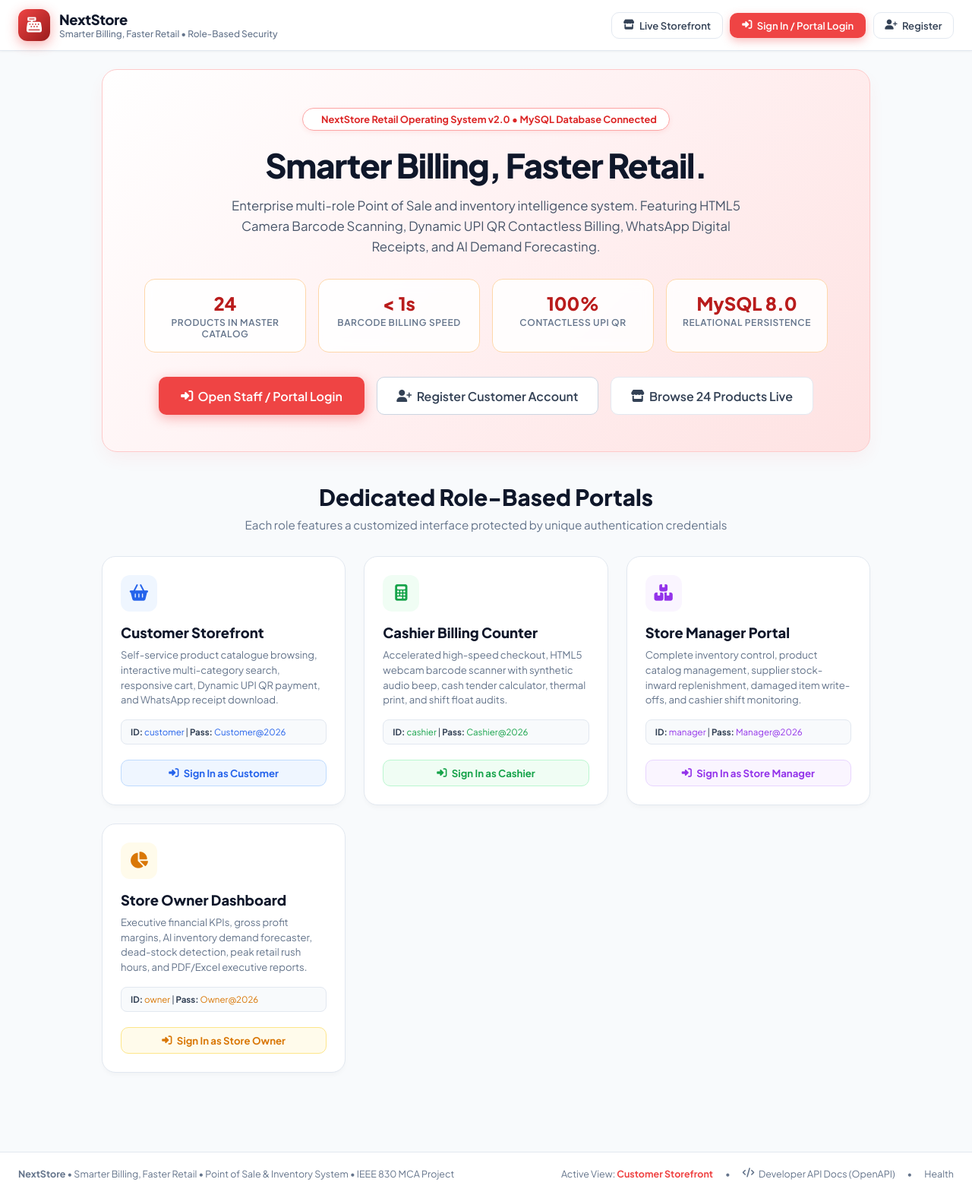
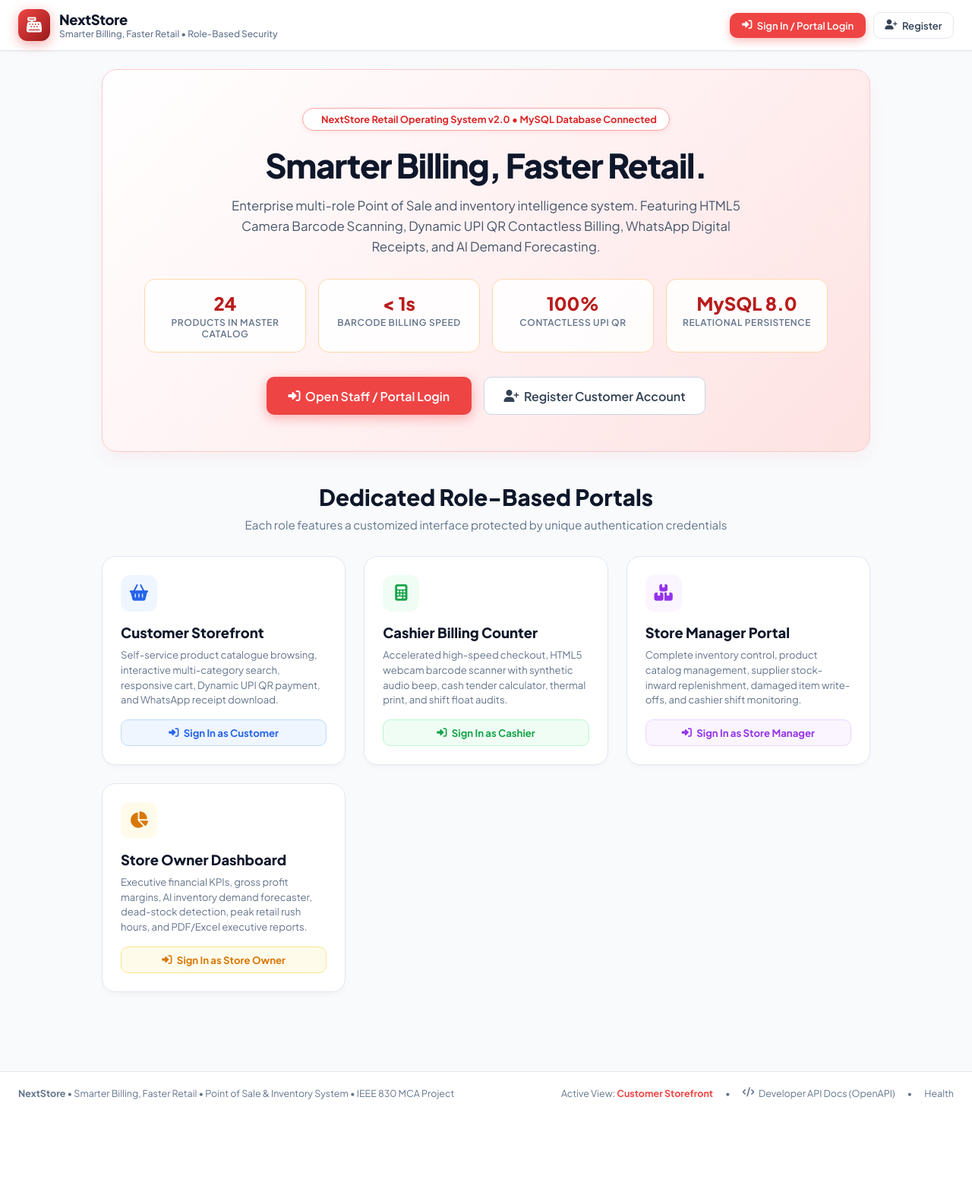
Before and after one commit to CheenuSagar/Minor_Major-Project, a Spring Boot app: page / in a window 1280 px wide. Shown: the whole page at 76% size. After the commit the page ends 1447 px from the top, so only its background shows below. Run offline with Spring Boot 4, Linux system fonts and the light colour scheme; data comes from the database, SQL or seed files in the repository; some of the project's set-up classes (security, data sources, template engines, error pages and the like) are left out, and stand-ins take their place.

Commit message:
fix: remove autofill credentials, remove browse products button, and configure passwordless MySQL bypass

```diff
--- a/src/main/resources/application-mysql.yml
+++ b/src/main/resources/application-mysql.yml
@@ -1,8 +1,8 @@
 spring:
   datasource:
     url: ${DB_URL:jdbc:mysql://localhost:3306/pos_inventory_db?createDatabaseIfNotExist=true&useSSL=false&serverTimezone=UTC&allowPublicKeyRetrieval=true}
-    username: ${DB_USERNAME:root}
-    password: ${DB_PASSWORD:root}
+    username: ${DB_USERNAME:pos_app}
+    password: ${DB_PASSWORD:}
     driver-class-name: com.mysql.cj.jdbc.Driver
     hikari:
       connection-timeout: 30000
--- a/src/main/resources/static/index.html
+++ b/src/main/resources/static/index.html
@@ -650,9 +650,6 @@
     <div class="nav-actions">
       <!-- Logged Out Actions -->
       <div id="loggedOutActions" style="display: flex; align-items: center; gap: 0.6rem;">
-        <button onclick="scrollToCatalogue()" class="btn btn-secondary" style="font-size: 0.82rem; padding: 0.5rem 0.9rem;">
-          <i class="fa-solid fa-store mr-1"></i> Live Storefront
-        </button>
         <button onclick="openAuthModal('LOGIN')" class="btn btn-primary" style="font-size: 0.82rem; padding: 0.5rem 1rem; box-shadow: 0 4px 12px rgba(239, 68, 68, 0.35);">
           <i class="fa-solid fa-right-to-bracket mr-1"></i> Sign In / Portal Login
         </button>
@@ -725,10 +722,7 @@
         <button onclick="openAuthModal('REGISTER')" class="btn btn-secondary" style="font-size: 1rem; padding: 0.85rem 1.6rem; border-color: #cbd5e1;">
           <i class="fa-solid fa-user-plus mr-2"></i> Register Customer Account
         </button>
-        <button onclick="enterStoreAsCustomerGuest()" class="btn btn-secondary" style="font-size: 1rem; padding: 0.85rem 1.6rem; background: #ffffff;">
-          <i class="fa-solid fa-store mr-2"></i> Browse 24 Products Live
-        </button>
-      </div>
+        </div>
     </div>
 
     <!-- 4 Role Portals Showcase Section -->
@@ -749,10 +743,7 @@
             <p style="font-size: 0.82rem; color: #64748b; line-height: 1.5; margin-bottom: 1rem;">
               Self-service product catalogue browsing, interactive multi-category search, responsive cart, Dynamic UPI QR payment, and WhatsApp receipt download.
             </p>
-            <div style="background: #f8fafc; border: 1px solid #e2e8f0; border-radius: 8px; padding: 0.5rem 0.75rem; font-size: 0.72rem; color: #334155; margin-bottom: 1.25rem;">
-              <strong>ID:</strong> <code style="color: #2563eb;">customer</code> | <strong>Pass:</strong> <code style="color: #2563eb;">Customer@2026</code>
-            </div>
-          </div>
+            </div>
           <button onclick="openAuthModal('LOGIN', 'CUSTOMER')" class="btn btn-secondary" style="width: 100%; justify-content: center; font-weight: 700; color: #2563eb; border-color: #bfdbfe; background: #eff6ff;">
             <i class="fa-solid fa-right-to-bracket mr-1"></i> Sign In as Customer
           </button>
@@ -768,10 +759,7 @@
             <p style="font-size: 0.82rem; color: #64748b; line-height: 1.5; margin-bottom: 1rem;">
               Accelerated high-speed checkout, HTML5 webcam barcode scanner with synthetic audio beep, cash tender calculator, thermal print, and shift float audits.
             </p>
-            <div style="background: #f8fafc; border: 1px solid #e2e8f0; border-radius: 8px; padding: 0.5rem 0.75rem; font-size: 0.72rem; color: #334155; margin-bottom: 1.25rem;">
-              <strong>ID:</strong> <code style="color: #16a34a;">cashier</code> | <strong>Pass:</strong> <code style="color: #16a34a;">Cashier@2026</code>
-            </div>
-          </div>
+            </div>
           <button onclick="openAuthModal('LOGIN', 'CASHIER')" class="btn btn-secondary" style="width: 100%; justify-content: center; font-weight: 700; color: #16a34a; border-color: #bbf7d0; background: #f0fdf4;">
             <i class="fa-solid fa-right-to-bracket mr-1"></i> Sign In as Cashier
           </button>
@@ -787,10 +775,7 @@
             <p style="font-size: 0.82rem; color: #64748b; line-height: 1.5; margin-bottom: 1rem;">
               Complete inventory control, product catalog management, supplier stock-inward replenishment, damaged item write-offs, and cashier shift monitoring.
             </p>
-            <div style="background: #f8fafc; border: 1px solid #e2e8f0; border-radius: 8px; padding: 0.5rem 0.75rem; font-size: 0.72rem; color: #334155; margin-bottom: 1.25rem;">
-              <strong>ID:</strong> <code style="color: #9333ea;">manager</code> | <strong>Pass:</strong> <code style="color: #9333ea;">Manager@2026</code>
-            </div>
-          </div>
+            </div>
           <button onclick="openAuthModal('LOGIN', 'MANAGER')" class="btn btn-secondary" style="width: 100%; justify-content: center; font-weight: 700; color: #9333ea; border-color: #e9d5ff; background: #faf5ff;">
             <i class="fa-solid fa-right-to-bracket mr-1"></i> Sign In as Store Manager
           </button>
@@ -806,10 +791,7 @@
             <p style="font-size: 0.82rem; color: #64748b; line-height: 1.5; margin-bottom: 1rem;">
               Executive financial KPIs, gross profit margins, AI inventory demand forecaster, dead-stock detection, peak retail rush hours, and PDF/Excel executive reports.
             </p>
-            <div style="background: #f8fafc; border: 1px solid #e2e8f0; border-radius: 8px; padding: 0.5rem 0.75rem; font-size: 0.72rem; color: #334155; margin-bottom: 1.25rem;">
-              <strong>ID:</strong> <code style="color: #d97706;">owner</code> | <strong>Pass:</strong> <code style="color: #d97706;">Owner@2026</code>
-            </div>
-          </div>
+            </div>
           <button onclick="openAuthModal('LOGIN', 'OWNER')" class="btn btn-secondary" style="width: 100%; justify-content: center; font-weight: 700; color: #d97706; border-color: #fde68a; background: #fffbeb;">
             <i class="fa-solid fa-right-to-bracket mr-1"></i> Sign In as Store Owner
           </button>
@@ -1258,7 +1240,7 @@
             <label style="display: block; font-size: 0.78rem; font-weight: 700; color: #334155; margin-bottom: 0.35rem;">Username or Email</label>
             <div class="search-input-wrapper" style="border: 1px solid var(--card-border); border-radius: 10px; padding: 0.6rem 0.85rem; background: #ffffff;">
               <i class="fa-solid fa-user" style="color: #94a3b8;"></i>
-              <input id="inputAuthUser" type="text" placeholder="Enter username" class="search-input" style="font-size: 0.85rem;" autocomplete="username">
+              <input id="inputAuthUser" type="text" placeholder="Enter username" class="search-input" style="font-size: 0.85rem;" autocomplete="off" value="">
             </div>
           </div>
 
@@ -1271,7 +1253,7 @@
             </div>
             <div class="search-input-wrapper" style="border: 1px solid var(--card-border); border-radius: 10px; padding: 0.6rem 0.85rem; background: #ffffff;">
               <i class="fa-solid fa-lock" style="color: #94a3b8;"></i>
-              <input id="inputAuthPass" type="password" placeholder="Enter password" class="search-input" style="font-size: 0.85rem;" autocomplete="current-password">
+              <input id="inputAuthPass" type="password" placeholder="Enter password" class="search-input" style="font-size: 0.85rem;" autocomplete="new-password" value="">
             </div>
           </div>
 
@@ -1279,28 +1261,7 @@
             <i class="fa-solid fa-shield-halved mr-1"></i> Authenticate & Enter Portal
           </button>
 
-          <!-- 1-Click Demo Credentials Quick-Fill -->
-          <div style="margin-top: 1.25rem; padding-top: 1rem; border-top: 1px solid var(--card-border);">
-            <div style="font-size: 0.72rem; font-weight: 700; color: #64748b; margin-bottom: 0.5rem; text-transform: uppercase; letter-spacing: 0.05em;">
-              1-Click Demo Fill Credentials:
-            </div>
-            <div style="display: flex; gap: 0.4rem; flex-wrap: wrap;">
-              <button type="button" onclick="autofillDemoCreds('CUSTOMER')" class="btn btn-secondary" style="font-size: 0.72rem; padding: 0.3rem 0.6rem;">
-                <i class="fa-solid fa-basket-shopping text-blue-600 mr-1"></i> Customer
-              </button>
-              <button type="button" onclick="autofillDemoCreds('CASHIER')" class="btn btn-secondary" style="font-size: 0.72rem; padding: 0.3rem 0.6rem;">
-                <i class="fa-solid fa-calculator text-emerald-600 mr-1"></i> Cashier
-              </button>
-              <button type="button" onclick="autofillDemoCreds('MANAGER')" class="btn btn-secondary" style="font-size: 0.72rem; padding: 0.3rem 0.6rem;">
-                <i class="fa-solid fa-boxes-stacked text-purple-600 mr-1"></i> Manager
-              </button>
-              <button type="button" onclick="autofillDemoCreds('OWNER')" class="btn btn-secondary" style="font-size: 0.72rem; padding: 0.3rem 0.6rem;">
-                <i class="fa-solid fa-chart-pie text-amber-600 mr-1"></i> Owner
-              </button>
-            </div>
-          </div>
-        </div>
-
+          </div>
         <!-- TAB 2: REGISTER FORM -->
         <div id="authRegisterForm" style="display: none;">
           <div id="regErrorAlert" style="display: none; background: #fef2f2; border: 1px solid #f87171; color: #b91c1c; border-radius: 10px; padding: 0.75rem 1rem; font-size: 0.8rem; margin-bottom: 1rem;">
@@ -1609,7 +1570,7 @@
     const ROLE_CONFIGS = {
       CUSTOMER: {
         name: 'Customer Self-Service Storefront',
-        subtitle: 'Browse 24 Products • Self-Checkout • Dynamic UPI QR',
+        subtitle: 'Self-Checkout • Contactless Dynamic UPI QR',
         navBadge: 'Customer Store',
         badgeClass: 'badge-customer',
         badgeIcon: 'fa-basket-shopping',
@@ -1751,10 +1712,16 @@
       switchAuthTab(tabMode);
       if (roleKey && ROLE_CONFIGS[roleKey]) {
         selectAuthRole(roleKey);
-        autofillDemoCreds(roleKey);
       } else {
         selectAuthRole(currentAppRole || 'CUSTOMER');
       }
+
+      // Always clear username and password inputs (NO autofill)
+      const uInput = document.getElementById('inputAuthUser');
+      const pInput = document.getElementById('inputAuthPass');
+      if (uInput) uInput.value = '';
+      if (pInput) pInput.value = '';
+
       // Clear alert banners
       const errAlert = document.getElementById('loginErrorAlert');
       if (errAlert) errAlert.style.display = 'none';
@@ -1795,15 +1762,7 @@
       }
     }
 
-    function autofillDemoCreds(roleKey) {
-      selectAuthRole(roleKey);
-      const cfg = ROLE_CONFIGS[roleKey];
-      if (cfg && cfg.demoCreds) {
-        const uInput = document.getElementById('inputAuthUser');
-        const pInput = document.getElementById('inputAuthPass');
-        if (uInput) uInput.value = cfg.demoCreds.u;
-        if (pInput) pInput.value = cfg.demoCreds.p;
-      }
+    // Autofill removed for security
       const errAlert = document.getElementById('loginErrorAlert');
       if (errAlert) errAlert.style.display = 'none';
     }
```
Also changed, not shown: 1 other file.
